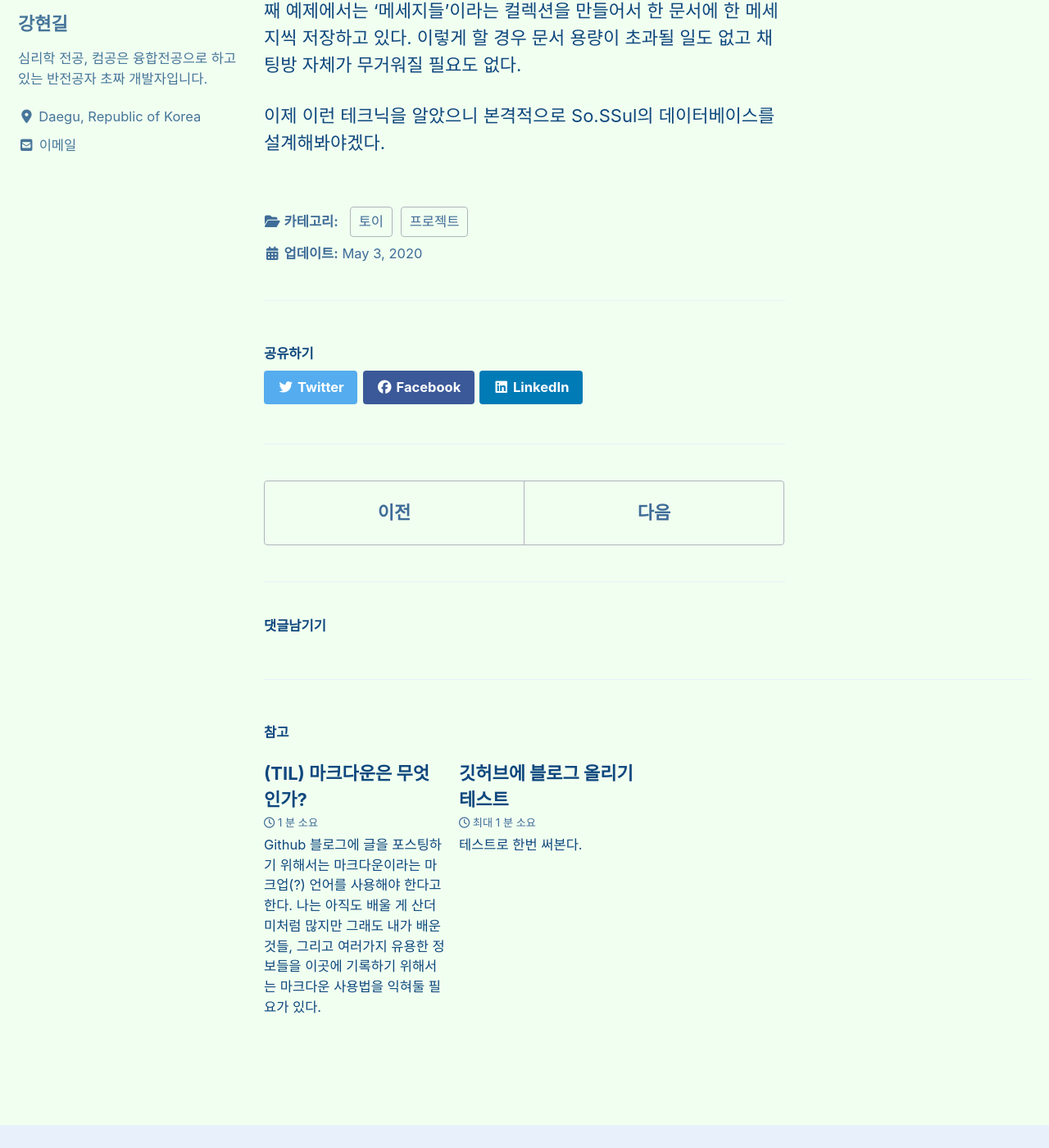
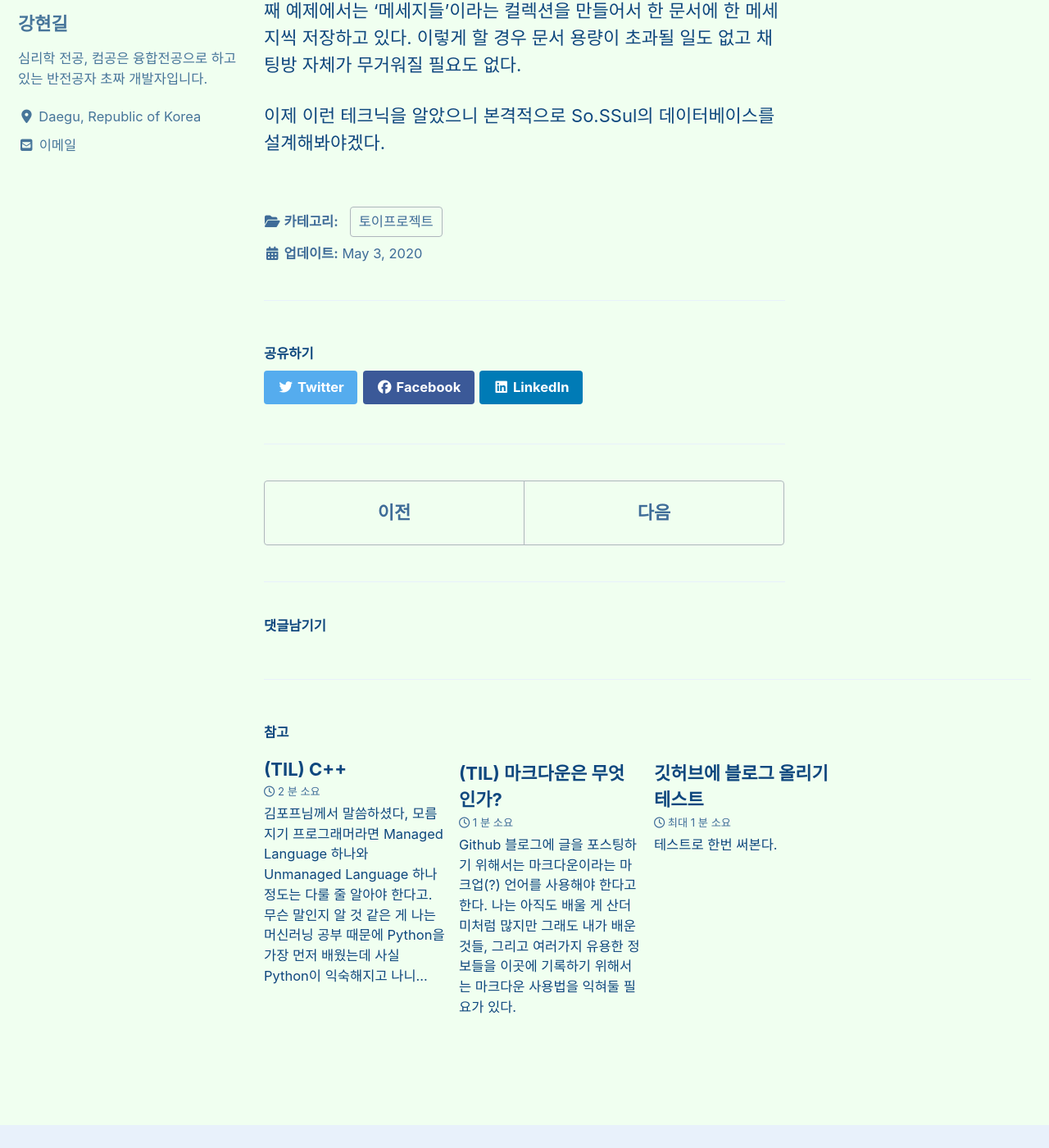
Before and after one commit to nammunsik/tksuns12.github.io, a Jekyll site: the page built from _posts/2020-05-03-second-post.md, in a window 1280 px wide and 1400 px high, scrolled down 4108 px. Shown: the whole window at 82% size. Built offline with Jekyll 4.4.1, drawn with Linux system fonts in a browser that asks for light colours; cached includes are drawn as plain includes; nearby versions of some CDN libraries; comment, search, counter and statistics services are not loaded; some of the changed lines change nothing that is shown.

Commit message:
포스트

````diff
--- a/_posts/2020-05-03-second-post.md
+++ b/_posts/2020-05-03-second-post.md
@@ -1,7 +1,7 @@
 ---
 title: "[So.SSul]Firebase의 데이터 모델 살펴보기"
 date: 2020-05-02 21:22:34 -0400
-categories: 토이 프로젝트
+categories: 토이프로젝트
 ---
 
 -----------------------------
--- /dev/null
+++ b/_posts/2020-05-04-first-post.md
@@ -0,0 +1,52 @@
+---
+title: "(TIL) C++"
+date: 2020-05-04 12:54:24 -0400
+categories: DataStructure
+---
+
+김포프님께서 말씀하셨다, 모름지기 프로그래머라면 Managed Language 하나와 Unmanaged Language 하나 정도는 다룰 줄 알아야 한다고. 무슨 말인지 알 것 같은 게 나는 머신러닝 공부 때문에 Python을 가장 먼저 배웠는데 사실 Python이 익숙해지고 나니 Java, Javascript, C#(이 놈은 특히 Java와 너무 비슷해서 Android로 수업 프로젝트를 하다가 배우기가 참 수월했다.), Dart 같은 언어들을 차례로 배우기 굉장히 쉬웠다. 그러나 Unmanaged Language라고는 기초 프로그래밍 수업 시간에 배운 C가 전부여서 사실 잘 다룬다고 말하기도 어렵다. (그래도 그 수업 내에서는 내가 가장 잘 다뤘다.)
+
+아마 앞으로도 내가 더 많이 쓰게 될 언어는 Managed Language일 것 같다. 그렇기 때문에 자료구조와 알고리즘을 공부할 때만이라도 Unamanged Language로 개발 기초 체력을 쌓고자 하는 마음에 C++로 자료구조와 알고리즘에 대해 배울 수 있는 [Data Structures & Algorithms in C++](http://www.sso.sy/sites/default/files/data-structures-and-algorithms-in-c.pdf), 이 책을 통해 간단히 C++를 살펴보고 자료구조 공부를 해보려 한다. C++은 이제 너무 많이 발전해서 C와는 다른 언어가 되었다고 볼 수 있지만 그래도 C의 문법을 계승한 부분이 많아 C에서 배우지 않았던 것들을 위주로 먼저 정리해보고자 한다.
+
+1. C++에는 가비지 컬렉터가 없으므로 new 연산자로 새로운 동적 객체를 생성했을 때에는 적당한 시기에 delete 연산자를 통해 힙 공간에서 삭제해주어야 한다. 그렇지 않으면 메모리 누수(Memory Leak)가 발생한다.
+
+2. 객체와 다르게 new 연산자를 통해 생성된 배열은 delete가 아니라 delete [] 연산자를 통해 제거해야 한다.
+3. References, 이제 다음 코드의 2행이 실행되면 penName이 author의 alias가 된다고 한다. 여전히 잘 이해가 되지는 않지만 유용한 기능일 것 같다.
+
+```c++
+string author = "Samuel Clemens";
+string& penName = author;
+penName = "Mark Twain";
+cout << author;
+```
+
+4. typedef 이것은 C 수업 시간에 배운 것 같기는 하지만 잊어버린 것 같으니 정리해둬야겠다. 기존에 제공되는 타입에 새로운 이름을 붙여 쓸 수 있다.
+
+```c++
+typedef char* BufferPtr;
+
+BufferPtr p;
+```
+
+5. 이름의 중복을 막기 위해 여러 가지 namespace를 만들 수 있으며 namespace에는 타입, 클래스, 함수, 객체의 정의들이 모두 들어갈 수 있다.
+
+6. 비교 연산자는 STL strings끼리는 가능하나 C-style strings끼리는 안 된다. 그리고 포인터끼리도 비교될 수 있지만 어차피 얘들은 메모리 주소이기 때문에 같은지 다른지를 비교할 때는 의미없다.
+
+7. 정적 캐스팅이라는 것을 처음 봤다. 보통 숫자를 정수에서 부동소수점으로 부동소수점에서 정수로 변환할 때 쓴다고 한다. 부동소수점에서 정수로 변환할 때에는 반올림하는 것이 아니라 그냥 소수점을 버린 값을 반환한다. 그런데 왜 숫자를 타입캐스팅할 때 정적캐스팅이 더 적절한 건지에 대해서는 논리적 이유가 안 적혀있다. 추후에 또 찾아봐야겠다.
+8. In-line 함수는 매우 짧은 함수이다. 일반 함수도 짧을 수 있지만 일반 함수와 다른 점은 In-line 함수는 Body에 조건문과 반복문이 들어갈 수 없고 시스템의 호출-반환 메커니즘을 사용하지 않는다.
+9. 클래스를 초기화할 때 대입 연산자를 지원하지 않는 타입의 멤버 변수를 초기화하려면 초기화 리스트를 사용해야 한다. 사용 방법은 다음과 같다.
+
+```c++
+ClassName::ClassName(member1, member2, member3)
+: member1(initial_value1), memeber2(initial_value2), memeber3(initial_value3)
+```
+
+10. C++은 역시 Unamanaged Language라 그런지 생성자가 있으면 철거자?(Destructor)가 있다. Destructor는 생성자가 new 연산자로 객체가 생성될 때 실행되는 반면에 철거자는 delete 연산자로 객체가 제거될 때 실행된다.
+
+11. 자기 자신을 할당하기 위해 new 연산자를 쓰는 모든 클래스는 다음 세가지를 정의해야 한다.
+
+- 객체의 할당을 제거할 철거자
+- 새로운 멤버변수를 할당하고 복사할 복사 생성자
+- 옛 저장공간을 할당 해제하고 새로운 공간을 할당하며 모든 멤버 변수들을 카피할 대입 연산자
+
+오늘은 여기까지.... 67페이지까지 보았음. 앞으로 매일 오전에는 C++ 공부와 자료구조 공부를 병행할 예정..
````
